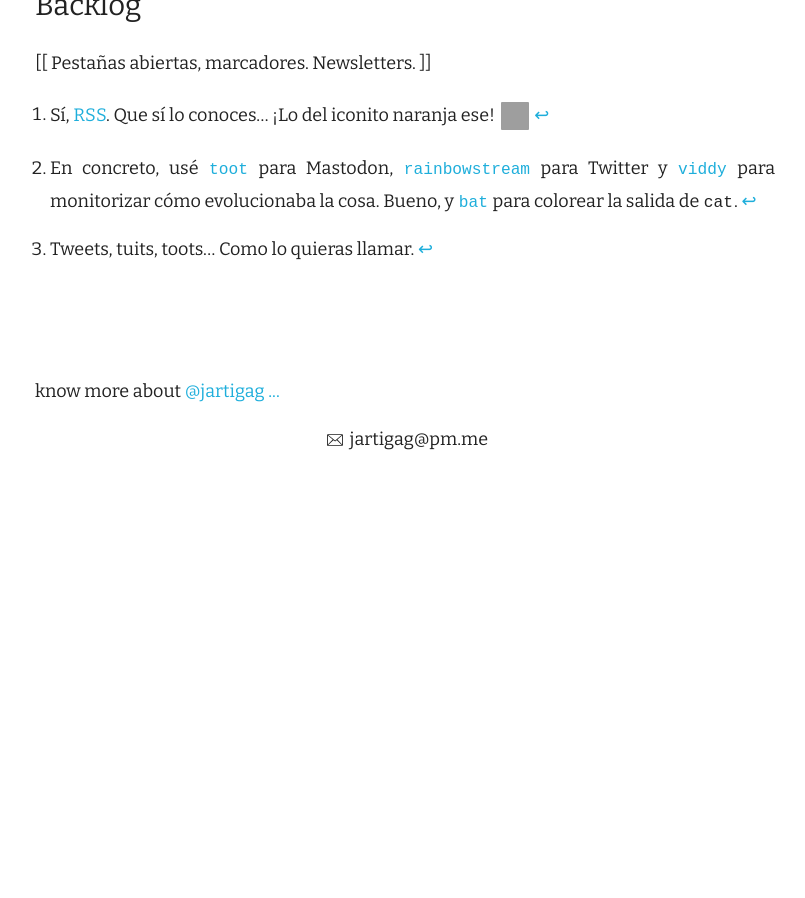
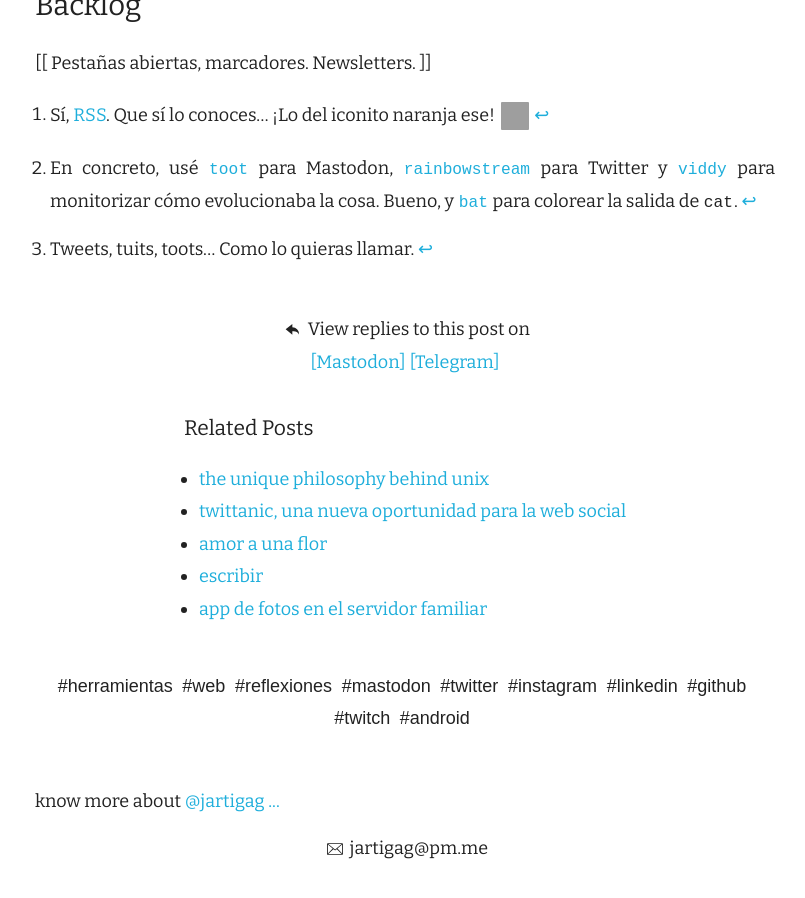
Before and after one commit to jartigag/blog, a Jekyll site: the page built from _posts/2025-08-30-demasiao-feed.md, in a window 1280 px wide and 900 px high, scrolled down 5154 px. Shown: the whole window, without its empty margins (235-1040 px from the left). Built offline with Jekyll 4.4.1, drawn with Linux system fonts in a browser that asks for light colours; nearby versions of some CDN libraries; before the commit the page ends 5644 px from its top, so only the background shows below that; grey boxes are pictures that could not be loaded.

Commit message:
Update 2025-08-30-demasiao-feed.md

```diff
--- a/_posts/2025-08-30-demasiao-feed.md
+++ b/_posts/2025-08-30-demasiao-feed.md
@@ -2,6 +2,22 @@
 title: "demasiao feed"
 layout: post
 date: 2025-08-30
+permalink: demasiao-feed
+author: jartigag
+image: /assets/images/posts/c-tangana-demasiadas-mujeres.png
+tag:
+- herramientas
+- web
+- reflexiones
+- mastodon
+- twitter
+- instagram
+- linkedin
+- github
+- twitch
+- android
+mastodonReplies: https://mastodon.social/@jartigag/xxxxxxxxxxxxxxxxxx
+telegramReplies: https://t.me/jartigag_blog/y
 ---
 
 > "Contra el vicio de pedir, la virtud de no dar" (Mi padre, que cita este refrán siempre que puede)
@@ -19,12 +35,9 @@ Que de verdad pudiéramos elegir cómo organizamos nuestros inputs.
 ¿Cómo lo haríamos?
 
 <p text-align="center">
-
 <img src="{{site.baseurl}}/assets/images/posts/
 c-tangana-demasiadas-mujeres.png">
-
 </p>
-
 
 ## /índice:
 
```
